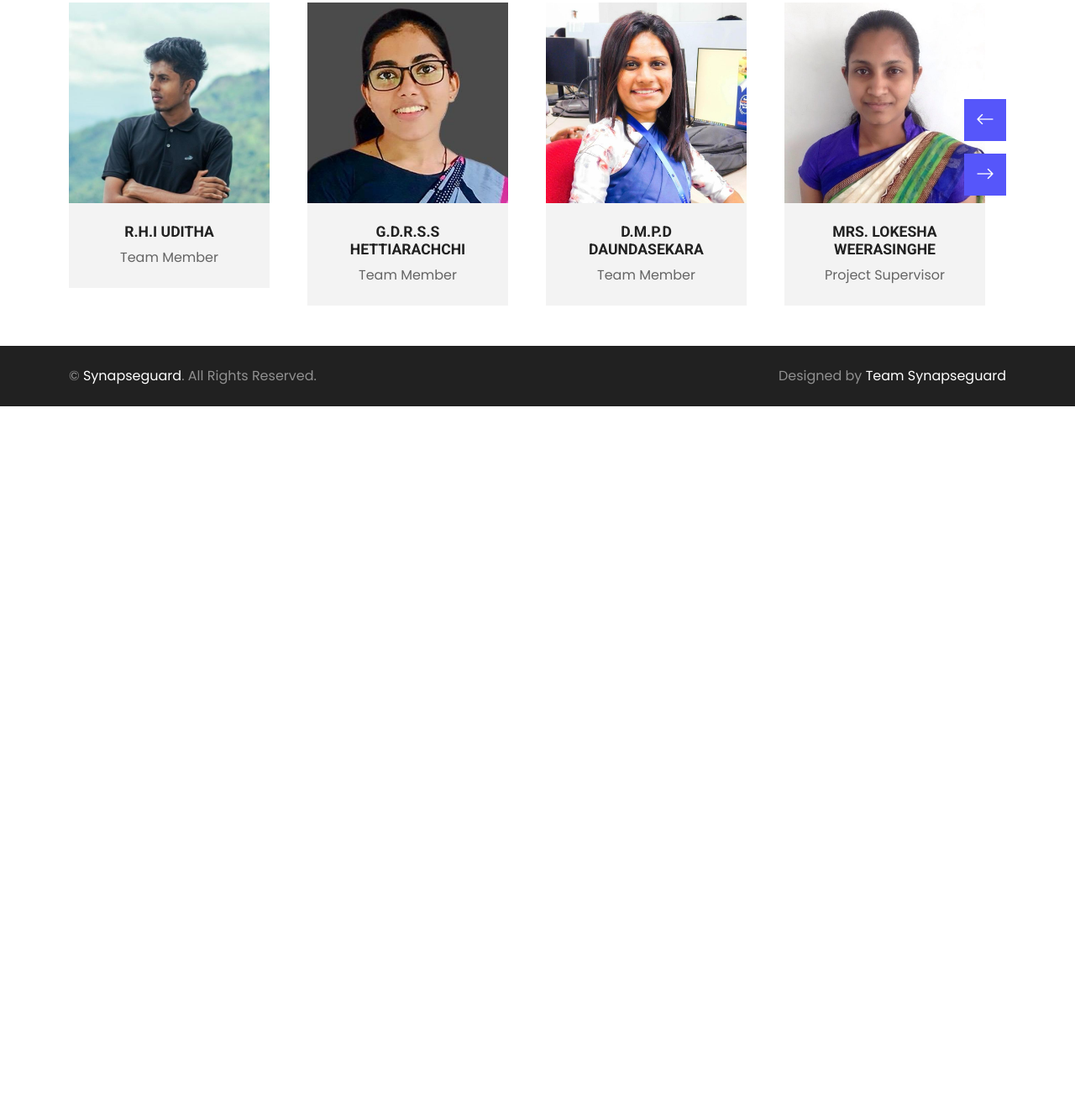
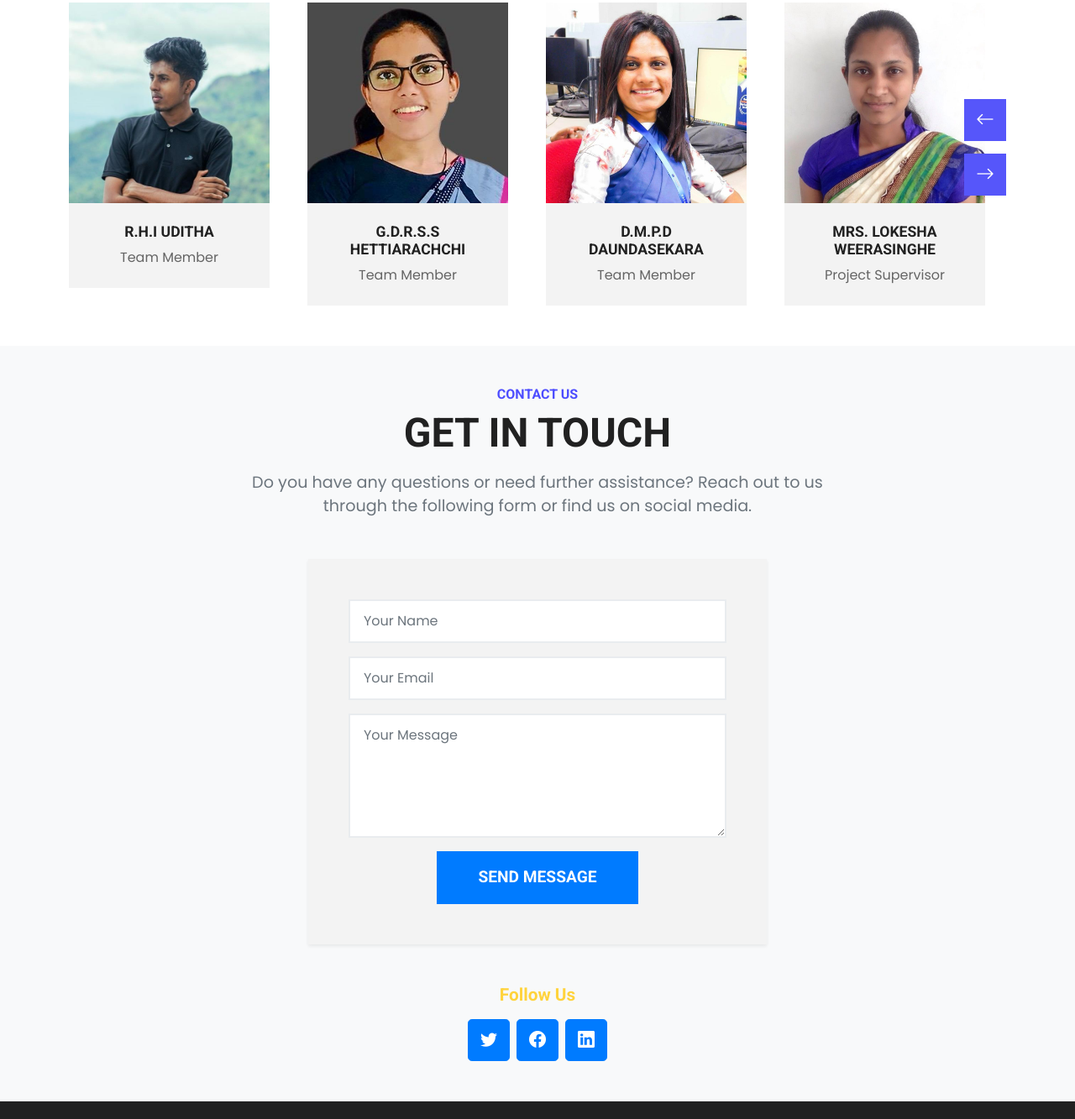
Before and after one commit to SachinParanagama/Synapseguard, a plain HTML site: page index.html in a window 1280 px wide. Shown: the part 5286-6619 px from the top of the page at 84% size. Before the commit the page ends 5770 px from the top, so only its background shows below. Drawn offline with nearby package versions, Linux system fonts and the light colour scheme.

Commit message:
Index change

```diff
--- a/css/style.css
+++ b/css/style.css
@@ -493,3 +493,53 @@ h5 {
 .navbar-brand img {
   max-width: 100px; /* Adjust the size as per your preference */
 }
+
+.contact-section {
+  background-color: #f8f9fa;
+}
+
+.contact-section .section-title h1 {
+  font-weight: 700;
+}
+
+.contact-section .section-title p {
+  font-size: 1.2rem;
+}
+
+.contact-section .contact-form {
+  background-color: #ffffff;
+}
+
+.contact-section .contact-form .form-control {
+  border: 2px solid #e9ecef;
+  padding: 0.75rem 1rem;
+  font-size: 1rem;
+}
+
+.contact-section .contact-form .btn {
+  font-size: 1.2rem;
+  font-weight: 600;
+}
+
+.contact-section .text-secondary {
+  font-size: 1.3rem;
+}
+
+.contact-section .btn-primary {
+  background-color: #007bff;
+  border-color: #007bff;
+}
+
+.contact-section .btn-primary:hover {
+  background-color: #0056b3;
+  border-color: #0056b3;
+}
+
+.contact-section .btn-lg-square {
+  width: 50px;
+  height: 50px;
+  display: flex;
+  align-items: center;
+  justify-content: center;
+  font-size: 1.25rem;
+}
--- a/index.html
+++ b/index.html
@@ -339,7 +339,7 @@
       <div class="container">
         <div class="border-start border-5 border-primary ps-5 mb-5" style="max-width: 600px">
           <h6 class="text-primary text-uppercase">Documents</h6>
-          <h1 class="display-5 text-uppercase mb-0">Synapseguard Project Related Documents</h1>
+          <h1 class="display-5 text-uppercase mb-0">Synapseguard Project Documents & </h1>
         </div>
         <div class="row g-5">
           <div class="col-lg-6">
@@ -582,6 +582,54 @@
     </section>
     <!-- Team End -->
 
+    <!-- Contact Start -->
+<section id="contact" class="contact-section">
+  <div class="container py-5">
+    <div class="row justify-content-center">
+      <div class="col-lg-8 text-center">
+        <div class="section-title mb-5">
+          <h6 class="text-primary text-uppercase">Contact Us</h6>
+          <h1 class="display-5 text-uppercase mb-0">Get In Touch</h1>
+          <p class="text-muted mt-3">
+            Do you have any questions or need further assistance? Reach out to us through the following form or find us on social media.
+          </p>
+        </div>
+      </div>
+    </div>
+    <div class="row justify-content-center">
+      <div class="col-lg-6">
+        <div class="contact-form bg-light p-5 rounded shadow-sm">
+          <form>
+            <div class="form-group mb-3">
+              <input type="text" class="form-control" placeholder="Your Name" required />
+            </div>
+            <div class="form-group mb-3">
+              <input type="email" class="form-control" placeholder="Your Email" required />
+            </div>
+            <div class="form-group mb-3">
+              <textarea class="form-control" rows="5" placeholder="Your Message" required></textarea>
+            </div>
+            <div class="text-center">
+              <button class="btn btn-primary py-3 px-5" type="submit">Send Message</button>
+            </div>
+          </form>
+        </div>
+      </div>
+    </div>
+    <div class="row justify-content-center mt-5">
+      <div class="col-lg-8 text-center">
+        <h5 class="text-secondary">Follow Us</h5>
+        <div class="d-flex justify-content-center mt-3">
+          <a class="btn btn-lg btn-primary btn-lg-square mx-1" href="#"><i class="bi bi-twitter"></i></a>
+          <a class="btn btn-lg btn-primary btn-lg-square mx-1" href="#"><i class="bi bi-facebook"></i></a>
+          <a class="btn btn-lg btn-primary btn-lg-square mx-1" href="#"><i class="bi bi-linkedin"></i></a>
+        </div>
+      </div>
+    </div>
+  </div>
+</section>
+<!-- Contact End -->
+
     <div class="container-fluid bg-dark text-white-50 py-4">
       <div class="container">
         <div class="row g-5">
```
Also changed, not shown: 1 other file.
